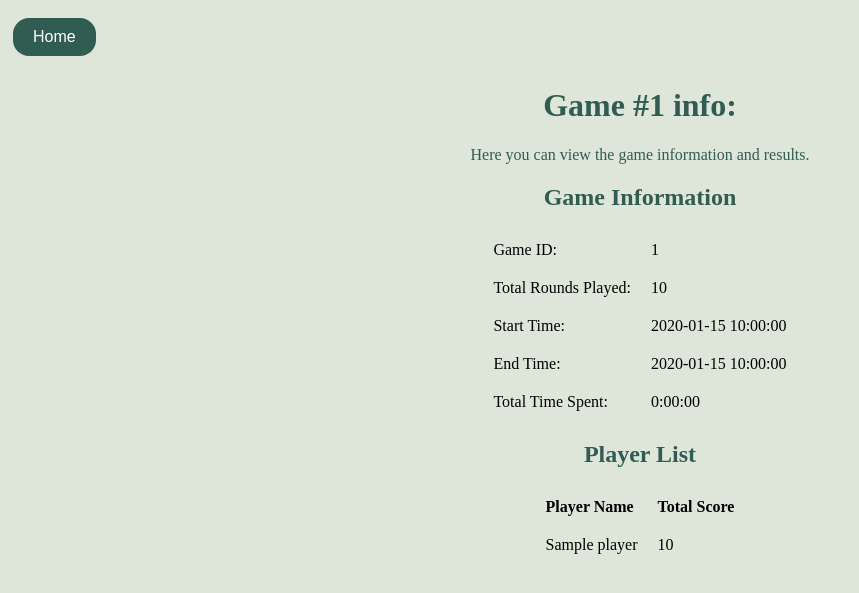
After one commit to lokChingt/mahjong-scorebook, a Flask app: page /history/game/1 in a window 1280 px wide. The commit adds this page. Shown: the top 593 px of the page, without its empty margins (0-859 px from the left). Run offline with Flask 3, Linux system fonts and the light colour scheme; tables that the repository leaves empty hold one stand-in row (values such as "Sample post").

Commit message:
Multi-updates
feat: add endgame page to show game results
feat: add gameinfo page for history view
ui: update leaderboard to display player rankings
refactor: improve scoring logic
feat: update models with new fields

```diff
--- a/app.py
+++ b/app.py
@@ -3,6 +3,7 @@ from flask import Flask, render_template, redirect, request, url_for
 from flask_scss import Scss
 from flask_sqlalchemy import SQLAlchemy
 from sqlalchemy import select, func, case
+from datetime import datetime
 
 # Models
 from models import db, Game, Player, GamePlayer, PlayerResult, RoundResult
@@ -26,13 +27,15 @@ def index():
 @app.route("/start", methods=["GET", "POST"])
 def start_game():
     if request.method == 'POST':
+        current_time = datetime.now()
+
         # Get players' names
         names = request.form.getlist("player_name")
         names = [p.strip() for p in names if p.strip()] # Remove whitespace
 
         # Check for existing players
         existing_players = {p.name: p for p in Player.query.filter(Player.name.in_(names)).all()}
-        new_game = Game()
+        new_game = Game(start_at=current_time)
         db.session.add(new_game)
         db.session.flush()  # Flush to get the game_id
 
@@ -42,7 +45,7 @@ def start_game():
                 player = existing_players[name]
             else:
                 # Create new player
-                player = Player(name=name)
+                player = Player(name=name, first_play_at=current_time)
                 db.session.add(player)
                 db.session.flush()
 
@@ -73,19 +76,23 @@ def add_round_result(game_id, round_num):
         winner = request.form.get("winner")
         deal_inner = request.form.get("deal_inner")
 
-        # Calculate score
-        winner_score = pow(2, faan) * 2
-        deal_inner_score = -pow(2, faan)
-        others_score = float(-pow(2, faan)/2) # Adjusted to handle float division
-
         # Get winner and deal-inner IDs
         winner_id = db.session.query(Player.id).filter_by(name=winner).scalar()
         deal_inner_id = db.session.query(Player.id).filter_by(name=deal_inner).scalar()
 
+        # Calculate score
+        if deal_inner_id is None: # self-drawn
+            winner_score = pow(2, faan) * 3
+            others_score = -pow(2, faan)
+        else: # not self-drawn
+            winner_score = pow(2, faan) * 2
+            deal_inner_score = -pow(2, faan)
+            others_score = -pow(2, faan)/2 # Adjusted to handle float division
+
         # Get all player IDs
-        query = select(Player.id).join(GamePlayer).where(GamePlayer.game_id == game_id)
-        result = db.session.execute(query)
-        players_id = result.scalars().all()
+        players_id = db.session.execute(
+            select(Player.id).join(GamePlayer).where(GamePlayer.game_id == game_id)
+        ).scalars().all()
 
         app.logger.info(f"Form players_id value: {players_id!r}")
 
@@ -97,7 +104,6 @@ def add_round_result(game_id, round_num):
             score=winner_score
         )
         db.session.add(winner_result)
-
 
         if deal_inner_id is not None:
             deal_inner_result = RoundResult(
@@ -129,14 +135,17 @@ def add_round_result(game_id, round_num):
 
 
     # GET: Show the results of the previous rounds
+    # Get the round_num and scores for the game
     rounds = (
         db.session.query(
             RoundResult.round_num,
-            func.sum(case((RoundResult.player_id == 1, RoundResult.score), else_=0)).label("Player_1"),
-            func.sum(case((RoundResult.player_id == 2, RoundResult.score), else_=0)).label("Player_2"),
-            func.sum(case((RoundResult.player_id == 3, RoundResult.score), else_=0)).label("Player_3"),
-            func.sum(case((RoundResult.player_id == 4, RoundResult.score), else_=0)).label("Player_4"),
+            *[
+                func.sum(
+                    case((GamePlayer.player_num == i, RoundResult.score), else_=0)).label(f"Player_{i}_score")
+                for i in range(1, 5)
+            ],
         )
+        .join(GamePlayer, (RoundResult.player_id == GamePlayer.player_id) & (RoundResult.game_id == GamePlayer.game_id))
         .filter(RoundResult.game_id == game_id)
         .group_by(RoundResult.round_num)
         .order_by(RoundResult.round_num)
@@ -146,23 +155,129 @@ def add_round_result(game_id, round_num):
     round_list = [
         {
             "round_num": r.round_num,
-            "Player_1": r.Player_1,
-            "Player_2": r.Player_2,
-            "Player_3": r.Player_3,
-            "Player_4": r.Player_4,
+            "player_1_score": r.Player_1_score,
+            "player_2_score": r.Player_2_score,
+            "player_3_score": r.Player_3_score,
+            "player_4_score": r.Player_4_score
         }
         for r in rounds
     ]
     app.logger.info(f"Round list: {round_list}")
     return render_template('round.html', game_id=game_id, round_num=round_num, players_names=players_names, round_list=round_list)
 
-@app.route("/history")
+@app.route("/end/game/<int:game_id>")
+def end_game(game_id):
+    end_time = datetime.now()
+
+    # Get players' names and scores
+    players = (
+        db.session.query(
+            Player.name,
+            func.coalesce(func.sum(RoundResult.score), 0).label("total_score"),
+            Player.id
+        )
+        .join(RoundResult, RoundResult.player_id == Player.id)
+        .filter(RoundResult.game_id == game_id)
+        .group_by(RoundResult.player_id)
+        .order_by(func.coalesce(func.sum(RoundResult.score), 0).desc())
+        .all()
+    )
+    for p in players:
+        app.logger.info(f"Player: {p.name}, Total Score: {p.total_score}, ID: {p.id}")
+
+    # Update PlayerResult with player's total_score
+    for p in players:
+        player_result = PlayerResult(
+            game_id=game_id,
+            player_id=p.id,
+            total_score=p.total_score,
+        )
+        db.session.add(player_result)
+
+    # Update Player total_score
+    for p in players:
+        player = db.session.get(Player, p.id)
+        player.total_score += p.total_score
+
+    # Create a list of player names and their total scores
+    player_list = [
+        {
+            "name": p.name,
+            "total_score": p.total_score
+        }
+        for p in players
+    ]
+    app.logger.info(f"Player list: {player_list}")
+
+    # Get total rounds played
+    total_rounds = db.session.query(func.max(RoundResult.round_num)).filter(RoundResult.game_id == game_id).scalar()
+    if total_rounds is None:
+        total_rounds = 0
+
+    # Update Game total_rounds and end_at
+    game = db.session.get(Game, game_id)
+    game.total_rounds = total_rounds
+    game.end_at = end_time
+
+    # Update Player played_num and last_play_at
+    players = db.session.query(Player).join(GamePlayer).filter(GamePlayer.game_id == game_id).all()
+    for player in players:
+        player.played_num += 1
+        player.last_play_at = end_time
+
+    # Remove microseconds
+    time_diff = str(end_time - game.start_at).split(".")[0]
+
+    db.session.commit()
+
+    return render_template('endgame.html', game_id=game_id, player_list=player_list, total_rounds=total_rounds, total_time=time_diff)
+
+@app.route("/history", methods=["GET", "POST"])
 def view_history():
+    if request.method == 'POST':
+        game_id = request.form.get("game_id")
+        if game_id:
+                return redirect(url_for('game_info', game_id=game_id))
+        else:
+            return render_template('history.html', error="Game ID does not exist.")
+
     return render_template('history.html')
+
+@app.route("/history/game/<int:game_id>")
+def game_info(game_id):
+    # Get game info
+    total_rounds = db.session.query(Game.total_rounds).filter(Game.id == game_id).scalar()
+    start_time = db.session.query(Game.start_at).filter(Game.id == game_id).scalar()
+    end_time = db.session.query(Game.end_at).filter(Game.id == game_id).scalar()
+    total_time = str(end_time - start_time).split(".")[0] if end_time else "N/A"
+
+    players = (
+        db.session.query(
+            Player.name,
+            PlayerResult.total_score
+        )
+        .join(PlayerResult, PlayerResult.player_id == Player.id)
+        .filter(PlayerResult.game_id == game_id)
+        .order_by(Player.id)
+        .all()
+    )
+    app.logger.info(f"Players in game {game_id}: {players}")
+
+    return render_template('gameinfo.html', game_id=game_id, total_rounds=total_rounds, start_time=start_time, end_time=end_time, total_time=total_time, players=players)
 
 @app.route("/leaderboard")
 def leaderboard():
-    return render_template('leaderboard.html')
+    # Get all players and their total scores
+    players = (
+        db.session.query(
+            Player.name,
+            PlayerResult.total_score
+        )
+        .join(PlayerResult, PlayerResult.player_id == Player.id)
+        .order_by(PlayerResult.total_score.desc())
+        .all()
+    )
+    return render_template('leaderboard.html', players=players)
 
 
 
--- /dev/null
+++ b/templates/gameinfo.html
@@ -0,0 +1,58 @@
+{% extends 'base.html' %}
+
+{% block head %} {% endblock %}
+
+{% block body %}
+
+    <h1>Game #{{ game_id }} info:</h1>
+    <p>Here you can view the game information and results.</p>
+
+
+    <!-- Display the game information -->
+    <table>
+        <h2>Game Information</h2>
+        <tbody>
+            <tr>
+                <td>Game ID:</td>
+                <td>{{ game_id }}</td>
+            </tr>
+            <tr>
+                <td>Total Rounds Played:</td>
+                <td>{{ total_rounds }}</td>
+            </tr>
+            <tr>
+                <td>Start Time:</td>
+                <td>{{ start_time }}</td>
+            </tr>
+            <tr>
+                <td>End Time:</td>
+                <td>{{ end_time }}</td>
+            </tr>
+            <tr>
+                <td>Total Time Spent:</td>
+                <td>{{ total_time }}</td>
+            </tr>
+        </tbody>
+    </table>
+
+    <!-- Display the player list -->
+    <table>
+        <!-- leaderboard -->
+        <h2>Player List</h2>
+        <thead>
+            <tr>
+                <th>Player Name</th>
+                <th>Total Score</th>
+            </tr>
+        </thead>
+        <tbody>
+            {% for player in players %}
+                <tr>
+                    <td>{{ player.name }}</td>
+                    <td>{{ player.total_score }}</td>
+                </tr>
+            {% endfor %}
+        </tbody>
+    </table>
+
+{% endblock %}
--- a/templates/leaderboard.html
+++ b/templates/leaderboard.html
@@ -16,7 +16,7 @@
             </tr>
         </thead>
         <tbody>
-            {% for player in leaderboard %}
+            {% for player in players %}
             <tr>
                 <td>{{ loop.index }}</td>
                 <td>{{ player.name }}</td>
```
Also changed, not shown: models.py (+9 -4 lines), templates/endgame.html (added, +33 -0 lines), templates/history.html (+6 -3 lines), templates/round.html (+6 -6 lines).
